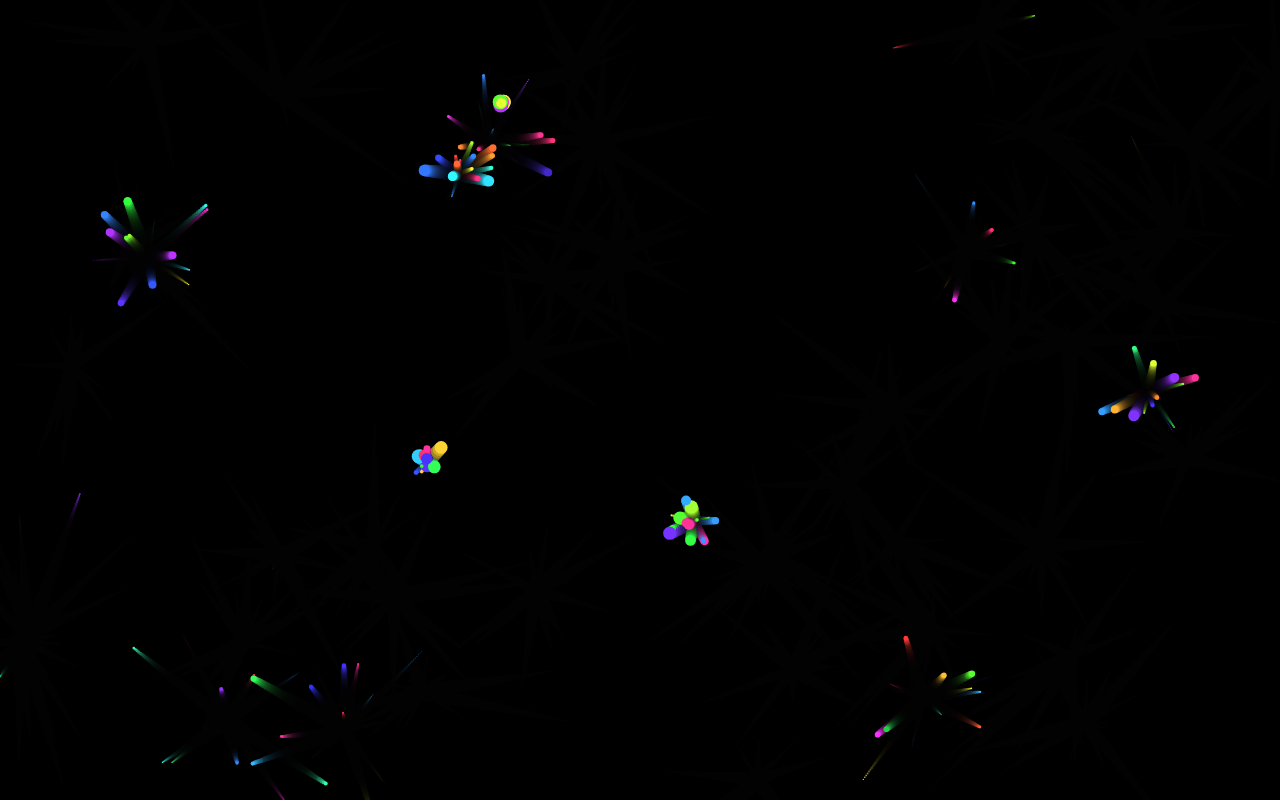
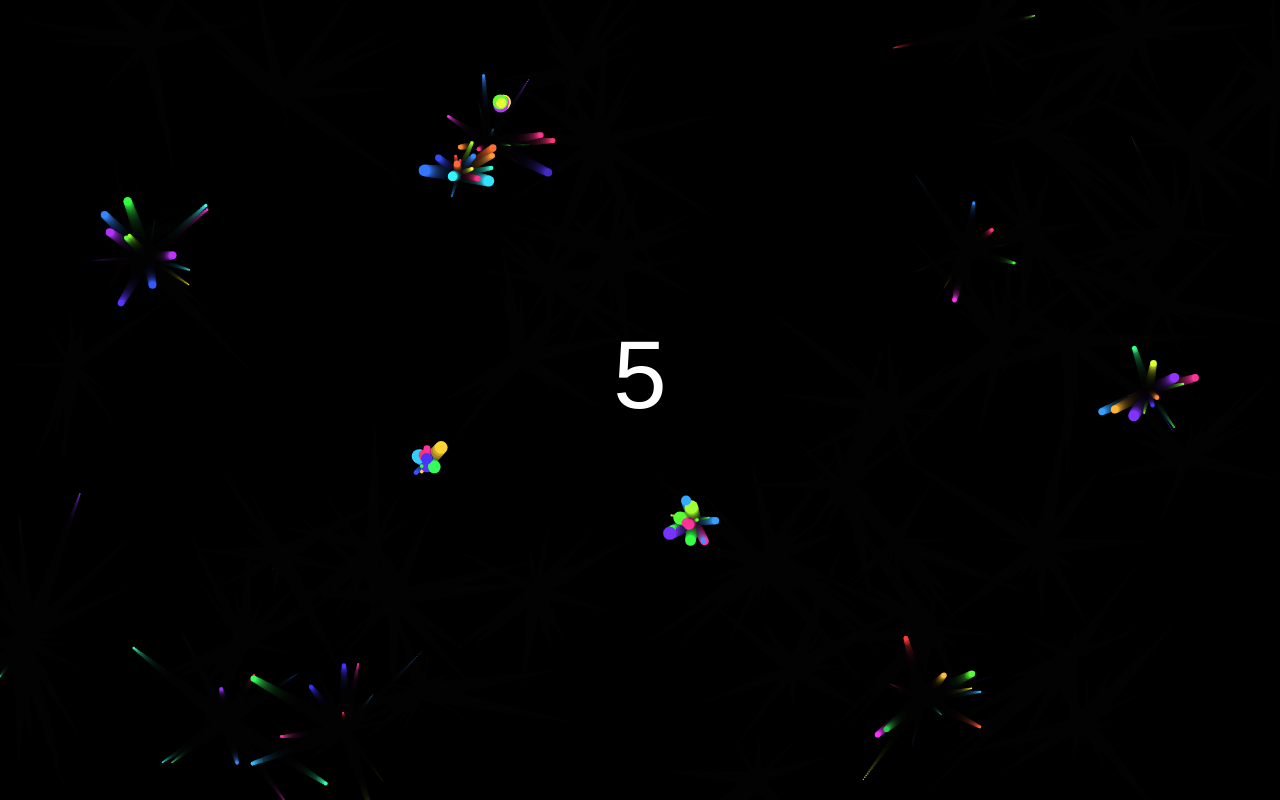
Before and after one commit to chitrakshsadayat/symphony, a plain HTML site: page index.html in a window 1280 px wide. Drawn offline with Linux system fonts and the light colour scheme.

Commit message:
Update index.html

```diff
--- a/index.html
+++ b/index.html
@@ -36,12 +36,23 @@
         text-shadow: 0 0 20px #007bff, 0 0 40px #00ff00, 0 0 60px #00ff00;
       }
     }
+
+    #countdown {
+      position: absolute;
+      top: 40%;
+      width: 100%;
+      text-align: center;
+      font-size: 6rem;
+      color: white;
+      font-family: Arial, sans-serif;
+    }
   </style>
 </head>
 <body>
   <canvas id="canvas"></canvas>
+  <div id="countdown">10</div>
   <div id="message">Happy Birthday, Gunjan! 🎂</div>
-  <audio id="audio" src="happy_birthday_harmonica.mp3" preload="auto" loop></audio>
+  <audio id="audio" src="happy_birthday_harmonica.mp3.mpeg" preload="auto"></audio>
 
   <script>
     const canvas = document.getElementById('canvas');
@@ -64,10 +75,11 @@
 
       for (let i = 0; i < data.length; i += 4) {
         const brightness = (data[i] + data[i + 1] + data[i + 2]) / 3;
-        if (brightness < 100) {
+        if (brightness < 128) {
           data[i] = 255;
           data[i + 1] = 255;
           data[i + 2] = 255;
+          data[i + 3] = 255;
         } else {
           data[i + 3] = 0;
         }
@@ -124,10 +136,21 @@
     animate();
     setInterval(() => createParticles({ x: Math.random() * canvas.width, y: Math.random() * canvas.height }), 100);
 
-    setTimeout(() => {
-      document.getElementById('message').style.opacity = 1;
-      document.getElementById('audio').play();
-    }, 10000); // Display the message and play audio after 10 seconds
+    let countdown = 10;
+    const countdownEl = document.getElementById('countdown');
+
+    const timer = setInterval(() => {
+      countdown--;
+      countdownEl.textContent = countdown;
+
+      if (countdown <= 0) {
+        clearInterval(timer);
+        countdownEl.style.display = 'none';
+        document.getElementById('audio').play();
+        document.getElementById('message').style.opacity = 1;
+        createOutline();
+      }
+    }, 1000);
   </script>
 </body>
 </html>
```
